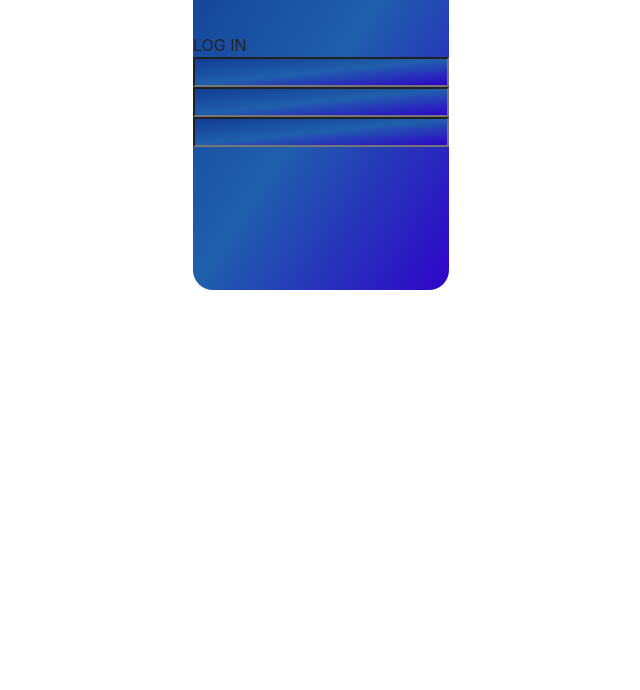
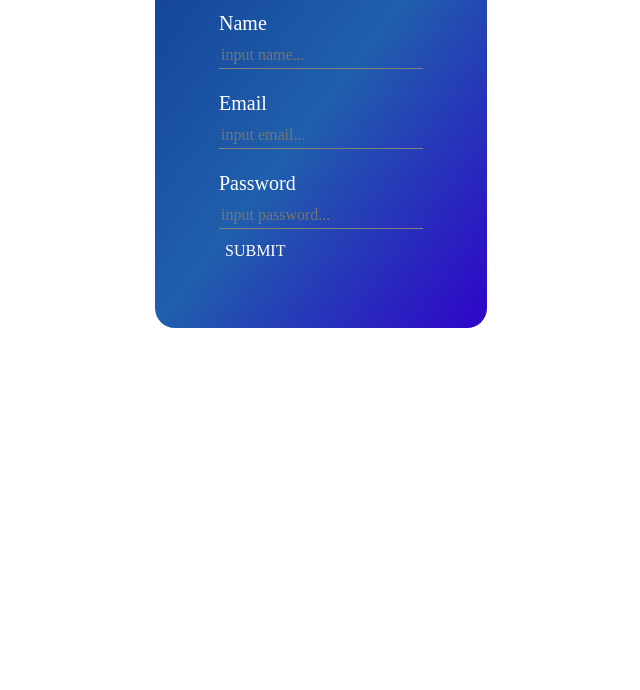
Before and after one commit to AntonG0rbachev/Software-Design--Frontend-Templates, a plain HTML site: page forms/login/login.html in a window 1280 px wide. Shown: the part 110-800 px from the top of the page, without its empty margins (319-959 px from the left). Drawn offline with nearby package versions, Linux system fonts and the light colour scheme.

Commit message:
almost complete login form

```diff
--- a/forms/login/login.html
+++ b/forms/login/login.html
@@ -14,16 +14,30 @@
 				</div>
 				<div class="inputs">
 					<div class="input">
-						<input type="text" name="name" id="name">
+						<div class="input-title">
+							Name
+						</div>
+						<input type="text" placeholder="input name..." name="name" id="name">
 					</div>
 
 					<div class="input">
-						<input type="email" name="email" id="email">
+						<div class="input-title">
+							Email
+						</div>
+						<input type="email" placeholder="input email..." name="email" id="email">
 					</div>
 
 					<div class="input">
-						<input type="password" name="password" id="password">
+						<div class="input-title">
+							Password
+						</div>
+						<input type="password" placeholder="input password..." name="password" id="password">
 					</div>
+				</div>
+				<div class="submit-btn">
+					<button>
+						SUBMIT
+					</button>
 				</div>
 			</form>
 		</div>
@@ -33,19 +47,53 @@
 <style>
 * {
 	margin: 0;
-}
-.login-block,
-.input input {
-	background: linear-gradient(to right bottom, #113d94, #205fac, #2f04c9);
+	color: white;
+	font-family: 'Times New Roman', Times, serif;
 }
 .login-block {
 	display: flex;
 	justify-content: center;
 	align-items: center;
 	justify-self: center;
+	padding: 2rem 4rem 4rem 4rem;
+	background: linear-gradient(to right bottom, #113d94, #205fac, #2f04c9);
 	border-radius: 20px;
 	margin: 0 28rem 0 28rem;
 	min-height: 50vh;
+}
+.login-form {
+	width: 100%;
+	height: 100%;
+}
+.title {
+	font-size: 3rem;
+	border-bottom: solid 2px white;
+	height: 3.75rem;
+}
+.input-title {
+	font-size: 1.25rem;
+	padding-bottom: 0.25rem;
+}
+.input input {
+	width: 100%;
+	background-color: transparent;
+	border: transparent;
+	border-bottom: solid 1px gray;
+}
+.input input:focus {
+	outline: none;
+	border-bottom: white solid 2px;
+}
+.inputs {
+	display: flex;
+	flex-direction: column;
+	justify-content: space-around;
+	padding-top: 1rem;
+	height: 16rem;
+}
+.submit-btn button {
+	background-color: transparent;
+	border: transparent;
 }
 </style>
 
```
